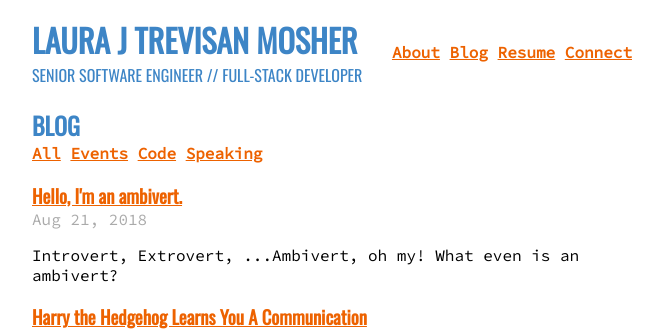
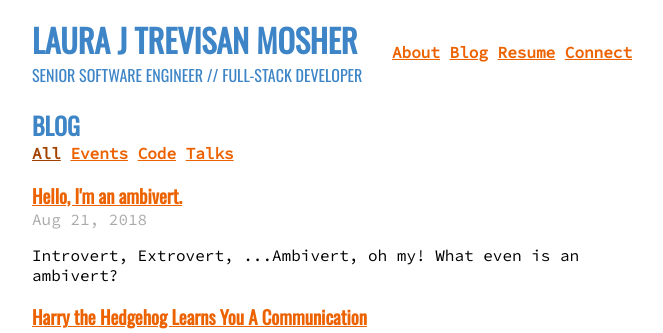
Before and after one commit to lauramosher/lauramosher.github.io, a Jekyll site: the page built from blog/index.html, in a window 1280 px wide. Shown: the top 333 px of the page, without its empty margins (308-971 px from the left). Built offline with Jekyll 4.4.1, drawn with Linux system fonts in a browser that asks for light colours; the list of posts is cut into pages by our own code.

Commit message:
Update categories, and retroactively change the feed / past blog posts

```diff
--- a/blog/_posts/2017-10-25-git-blame.md
+++ b/blog/_posts/2017-10-25-git-blame.md
@@ -3,7 +3,7 @@ layout: post
 title: "u wot mate?"
 date: 2017-10-25 08:45:11 -0400
 excerpt: A funny take to Git's git-blame command. Lightning talk at Windy City Rails 2017.
-categories: speaking
+categories: talks
 ---
 
 I was priviledged with giving a lightning talk at Windy City Rails in 2017.
--- a/blog/_posts/2018-05-04-harry-the-hedgehog.md
+++ b/blog/_posts/2018-05-04-harry-the-hedgehog.md
@@ -4,7 +4,7 @@ title: "Harry the Hedgehog Learns You A Communication"
 date: 2018-05-04 11:40:00 -0400
 updated: 2018-07-05
 excerpt: "We know how to communicate — we do it on a daily basis, so why spend time perfecting something you feel you already know how to do? Well, what you say and how you say it impacts how you are understood and how others perceive you. In written communication, a single missing comma can wildly change the meaning of what you said. In this talk, we'll walk through 5 tips that improve how you communicate. Using real world examples, we'll show how common these pitfalls are and how to overcome them. You'll leave armed with the ability to positively impact your relationships through how you communicate."
-categories: speaking
+categories: talks
 ---
 
 I have had the priviledge of presenting this talk at:
--- /dev/null
+++ b/blog/category/code/index.html
@@ -0,0 +1,5 @@
+---
+layout: category
+category: code
+title: Code
+---
--- /dev/null
+++ b/blog/category/events/index.html
@@ -0,0 +1,5 @@
+---
+layout: category
+category: events
+title: Events
+---
--- a/blog/category/speaking/index.html
+++ /dev/null
@@ -1,5 +0,0 @@
----
-layout: category
-category: speaking
-title: Speaking
----
--- /dev/null
+++ b/blog/category/talks/index.html
@@ -0,0 +1,5 @@
+---
+layout: category
+category: talks
+title: Talks
+---
--- a/blog/index.html
+++ b/blog/index.html
@@ -4,6 +4,7 @@ title: Blog
 pagination:
   enabled: true
 description: "This is a collection of my thoughts on life and software."
+category: blog
 ---
 
 <section>
```
Also changed, not shown: blog/_posts/2018-04-23-railsconf.md (+1 -0 lines), 1 other file.
